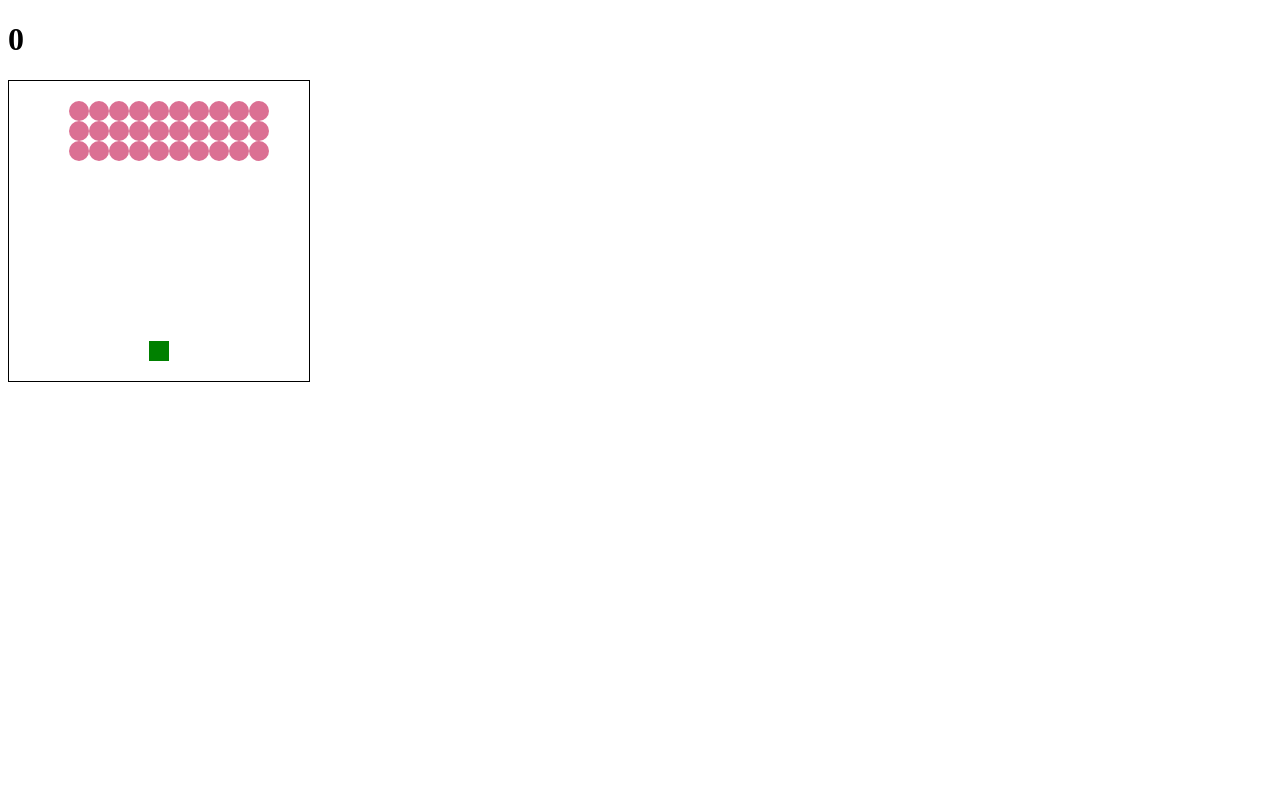
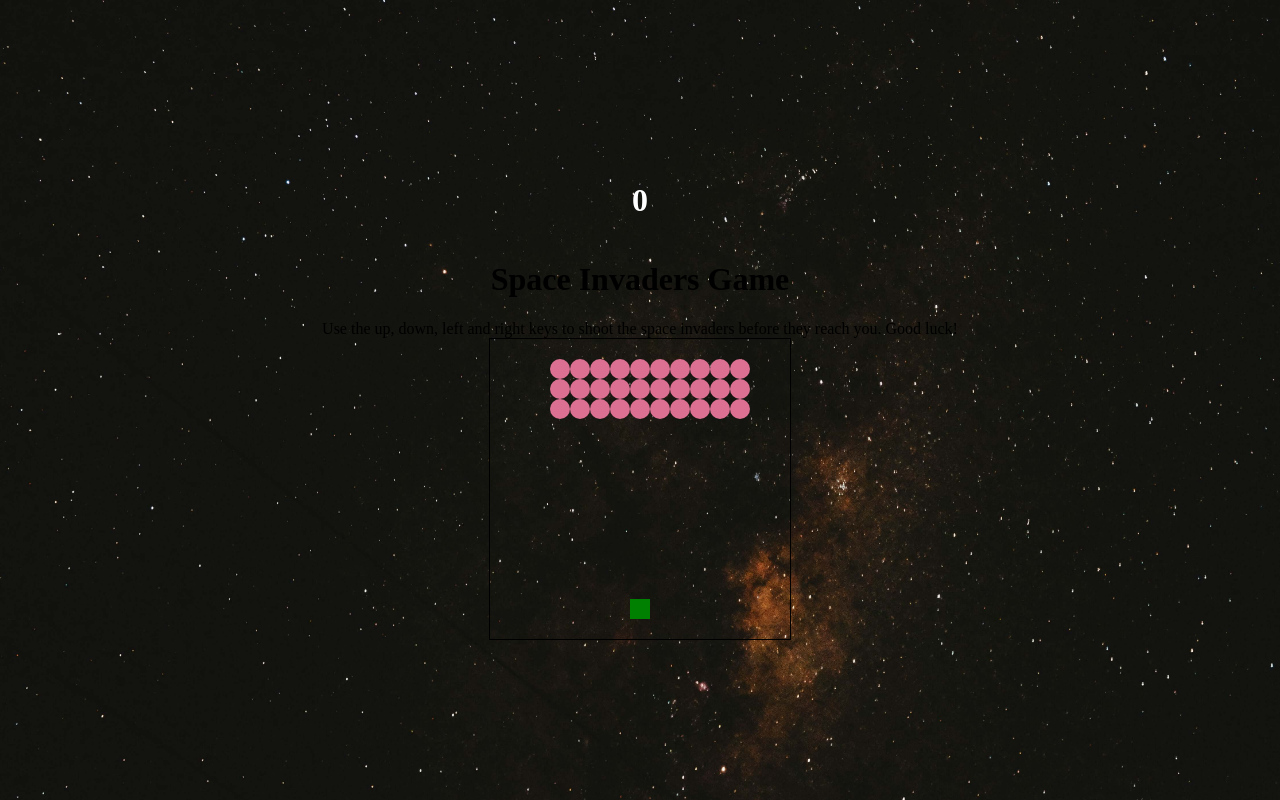
Before and after one commit to reemers/space-invaders, a plain HTML site: page index.html in a window 1280 px wide. Drawn offline with Linux system fonts and the light colour scheme.

Commit message:
added flexbox and containers

```diff
--- a/index.html
+++ b/index.html
@@ -8,8 +8,17 @@
     <link rel="stylesheet" href="style.css" />
   </head>
   <body>
-    <h1 class="results">0</h1>
-    <div class="grid"></div>
+    <div class="container">
+      <div class="top-section">
+        <h1 class="results">0</h1>
+        <div class="text">
+          <h1>Space Invaders Game</h1>
+          Use the up, down, left and right keys to shoot the space invaders
+          before they reach you. Good luck!
+        </div>
+      </div>
+      <div class="grid"></div>
+    </div>
     <script src="app.js"></script>
   </body>
 </html>
--- a/style.css
+++ b/style.css
@@ -1,9 +1,32 @@
+body {
+  background-image: url(./img/starry-night.jpg);
+  background-repeat: no-repeat;
+  background-size: cover;
+  background-attachment: fixed;
+  display: flex;
+  justify-content: center; /* Center horizontally */
+  align-items: center; /* Center vertically */
+  height: 100vh;
+  margin: 0;
+}
+
+.container {
+  display: flex;
+  flex-direction: column;
+  align-items: center;
+  text-align: center;
+}
 .grid {
   width: 300px;
   height: 300px;
   border: solid black 1px;
   display: flex;
   flex-wrap: wrap;
+}
+.top-section {
+  display: flex;
+  flex-direction: column;
+  align-items: center;
 }
 
 .grid div {
@@ -27,3 +50,7 @@
 .boom {
   background-color: red;
 }
+
+.results {
+  color: white;
+}
```
Also changed, not shown: img/starry-night.jpg (added).
